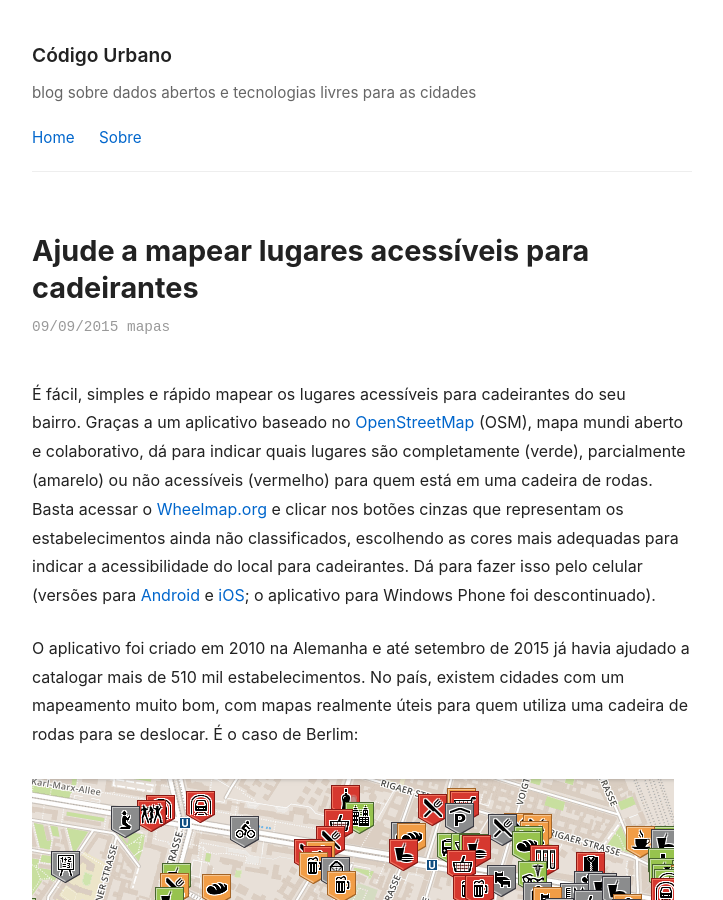
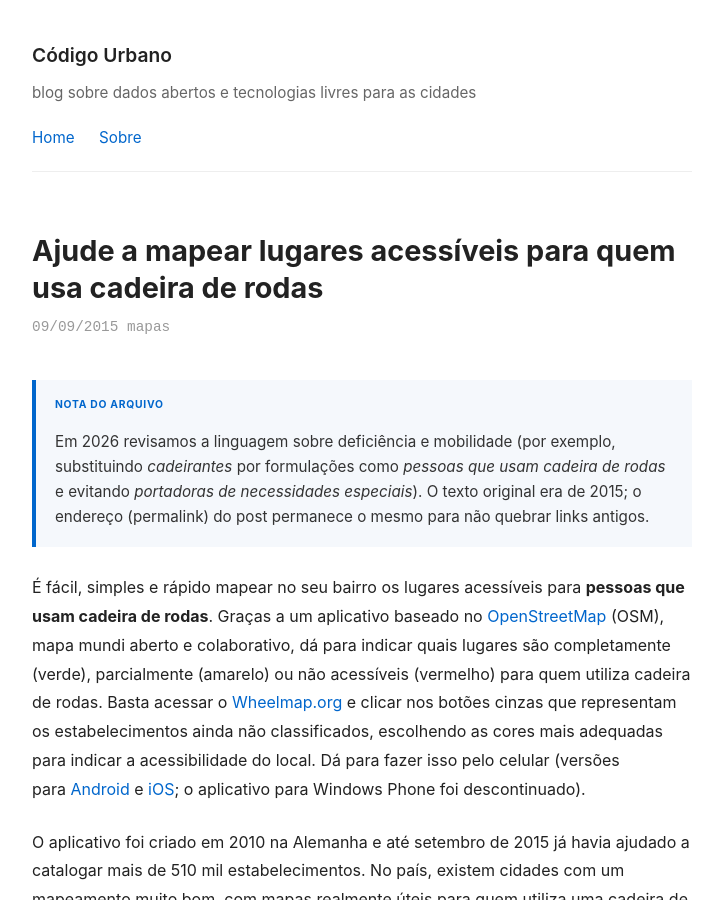
Before and after one commit to codigourbano/website, a Jekyll site: the page built from _posts/2015-09-09-ajude-a-mapear-lugares-acessiveis-para-cadeirantes.md, in a window 1280 px wide and 900 px high. Shown: the whole window, without its empty margins (278-1001 px from the left). Built offline with Jekyll 4.4.1, drawn with Linux system fonts in a browser that asks for light colours; some of the changed text lies outside the part shown.

Commit message:
chore(archive): inclusive language on Wheelmap / cadeira de rodas post
Add editors-note on 2026 terminology pass; retitle and retag; replace
cadeirantes and portadoras de necessidades especiais in body; keep
permalink unchanged. Update cross-link anchor text in OSM 2016 post.

Made-with: Cursor

```diff
--- a/_posts/2015-09-09-ajude-a-mapear-lugares-acessiveis-para-cadeirantes.md
+++ b/_posts/2015-09-09-ajude-a-mapear-lugares-acessiveis-para-cadeirantes.md
@@ -1,12 +1,13 @@
 ---
-title: "Ajude a mapear lugares acessíveis para cadeirantes"
+title: "Ajude a mapear lugares acessíveis para quem usa cadeira de rodas"
 date: 2015-09-09
 layout: post
 permalink: /ajude-a-mapear-lugares-acessiveis-para-cadeirantes/
 categories:
   - "mapas"
 tags:
-  - "cadeirantes"
+  - "acessibilidade"
+  - "cadeira-de-rodas"
   - "calculo-de-rotas"
   - "mapas"
   - "mapas-abertos"
@@ -15,7 +16,12 @@ tags:
 coverImage: "cadeirantes-berlin.png"
 ---
 
-É fácil, simples e rápido mapear os lugares acessíveis para cadeirantes do seu bairro. Graças a um aplicativo baseado no [OpenStreetMap](https://www.openstreetmap.org/) (OSM), mapa mundi aberto e colaborativo, dá para indicar quais lugares são completamente (verde), parcialmente (amarelo) ou não acessíveis (vermelho) para quem está em uma cadeira de rodas. Basta acessar o [Wheelmap.org](https://wheelmap.org/pt_BR/map#/?lat=-23.5560531&lon=-46.6916525&zoom=18) e clicar nos botões cinzas que representam os estabelecimentos ainda não classificados, escolhendo as cores mais adequadas para indicar a acessibilidade do local para cadeirantes. Dá para fazer isso pelo celular (versões para [Android](https://play.google.com/store/apps/details?id=org.wheelmap.android.online) e [iOS](https://apps.apple.com/br/app/wheelmap/id399239476); o aplicativo para Windows Phone foi descontinuado).
+<aside class="editors-note" role="note">
+<p class="editors-note-kicker">Nota do arquivo</p>
+<p>Em 2026 revisamos a linguagem sobre deficiência e mobilidade (por exemplo, substituindo <em>cadeirantes</em> por formulações como <em>pessoas que usam cadeira de rodas</em> e evitando <em>portadoras de necessidades especiais</em>). O texto original era de 2015; o endereço (permalink) do post permanece o mesmo para não quebrar links antigos.</p>
+</aside>
+
+É fácil, simples e rápido mapear no seu bairro os lugares acessíveis para **pessoas que usam cadeira de rodas**. Graças a um aplicativo baseado no [OpenStreetMap](https://www.openstreetmap.org/) (OSM), mapa mundi aberto e colaborativo, dá para indicar quais lugares são completamente (verde), parcialmente (amarelo) ou não acessíveis (vermelho) para quem utiliza cadeira de rodas. Basta acessar o [Wheelmap.org](https://wheelmap.org/pt_BR/map#/?lat=-23.5560531&lon=-46.6916525&zoom=18) e clicar nos botões cinzas que representam os estabelecimentos ainda não classificados, escolhendo as cores mais adequadas para indicar a acessibilidade do local. Dá para fazer isso pelo celular (versões para [Android](https://play.google.com/store/apps/details?id=org.wheelmap.android.online) e [iOS](https://apps.apple.com/br/app/wheelmap/id399239476); o aplicativo para Windows Phone foi descontinuado).
 
 O aplicativo foi criado em 2010 na Alemanha e até setembro de 2015 já havia ajudado a catalogar mais de 510 mil estabelecimentos. No país, existem cidades com um mapeamento muito bom, com mapas realmente úteis para quem utiliza uma cadeira de rodas para se deslocar. É o caso de Berlim:
 
@@ -35,7 +41,7 @@ Na versão em outras línguas que não alemão ou inglês, o site trava de quand
 
 **Direitos iguais e a lei**
 
-A Constituição Federal determina que todas as pessoas, portadoras de necessidades especiais ou não, têm direitos iguais. Tal preceito foi reforçado pelo [Decreto nº 5.296/2004](http://www.planalto.gov.br/ccivil_03/_ato2004-2006/2004/decreto/d5296.htm), e pelas leis [10.048/2000](http://www.planalto.gov.br/ccivil_03/leis/L10048.htm) e [10.098/2000](http://www.planalto.gov.br/ccivil_03/leis/L10098.htm), que regulam e estabelecem critérios para o atendimento, mobilidade e acesso. Se você tem um comércio, deve torná-lo acessível para todas as pessoas, incluindo cadeirantes.
+A Constituição Federal determina que todas as pessoas, **com ou sem deficiência**, têm direitos iguais. Tal preceito foi reforçado pelo [Decreto nº 5.296/2004](http://www.planalto.gov.br/ccivil_03/_ato2004-2006/2004/decreto/d5296.htm), e pelas leis [10.048/2000](http://www.planalto.gov.br/ccivil_03/leis/L10048.htm) e [10.098/2000](http://www.planalto.gov.br/ccivil_03/leis/L10098.htm), que regulam e estabelecem critérios para o atendimento, mobilidade e acesso. Se você tem um comércio, deve torná-lo acessível para todas as pessoas, **incluindo quem usa cadeira de rodas**.
 
 A legislação brasileira também prevê que informações sobre acessibilidade devem ser publicizadas, inclusive com a instalação do Símbolo Internacional de Acesso. Tal determinação está prevista na lei [7.405/1985](http://www.planalto.gov.br/ccivil_03/leis/1980-1988/L7405.htm). Sobre acessibilidade, vale consultar também a [página especial sobre o tema do Ministério Público Federal](http://www.turminha.mpf.mp.br/viva-a-diferenca/acessibilidade/o-que-e-acessibilidade-e-respeito-aos-deficientes-1), que por meio da [Procuradoria Federal dos Direitos do Cidadão](http://pfdc.pgr.mpf.mp.br/#&panel1-3&panel2-2&panel3-2), atua para que essas leis sejam cumpridas. Os procuradores têm o dever de fiscalizar o cumprimento das leis que garantem direitos iguais para todos e podem receber denúncias de irregularidades. Veja os [nomes e endereços dos procuradores dos Direitos do Cidadão](http://pfdc.pgr.mpf.mp.br/institucional/prdcs/contatos/) em todos os estados.
 
```
Also changed, not shown: _posts/2016-10-07-encontro-latino-americano-openstreetmap-acontece-em-sp-em-novembro.md (+1 -1 lines).
